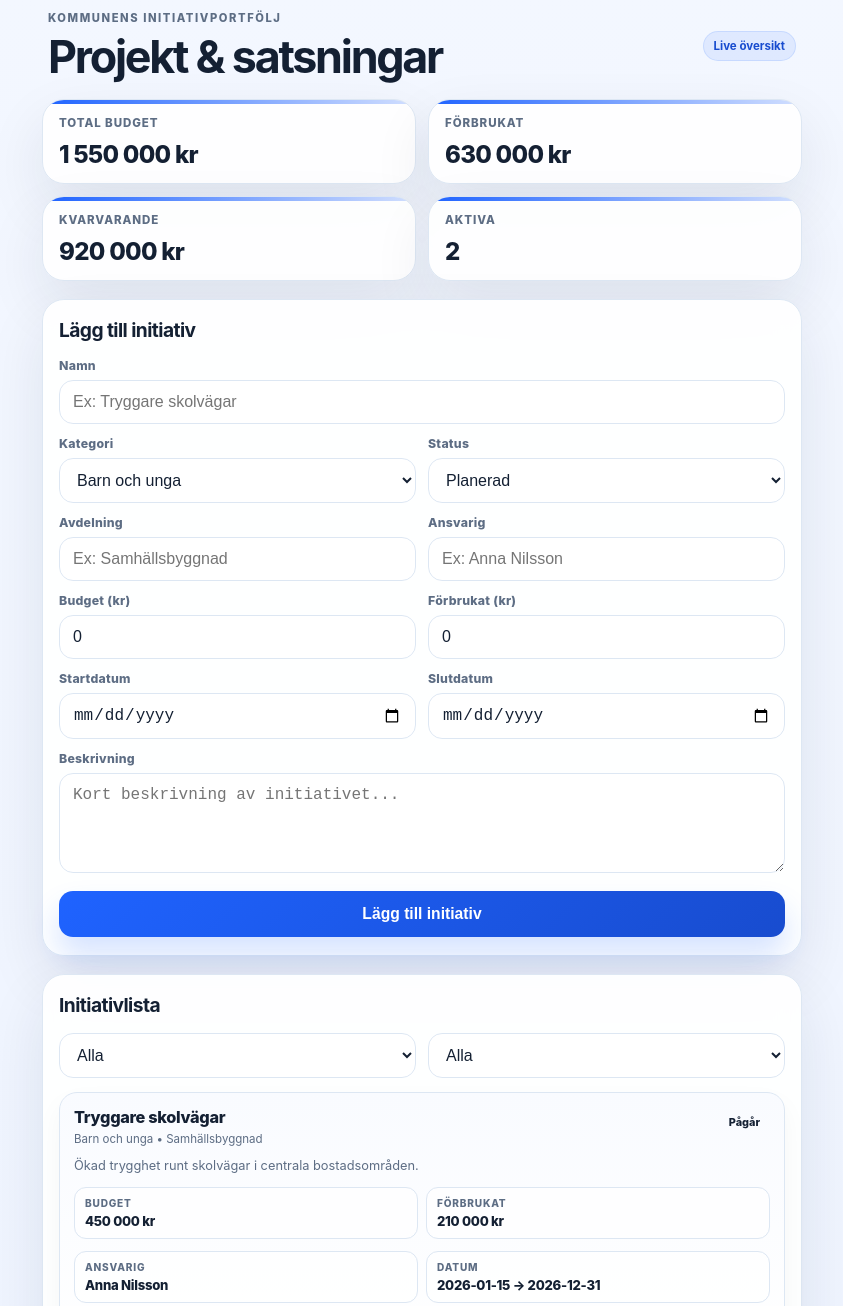
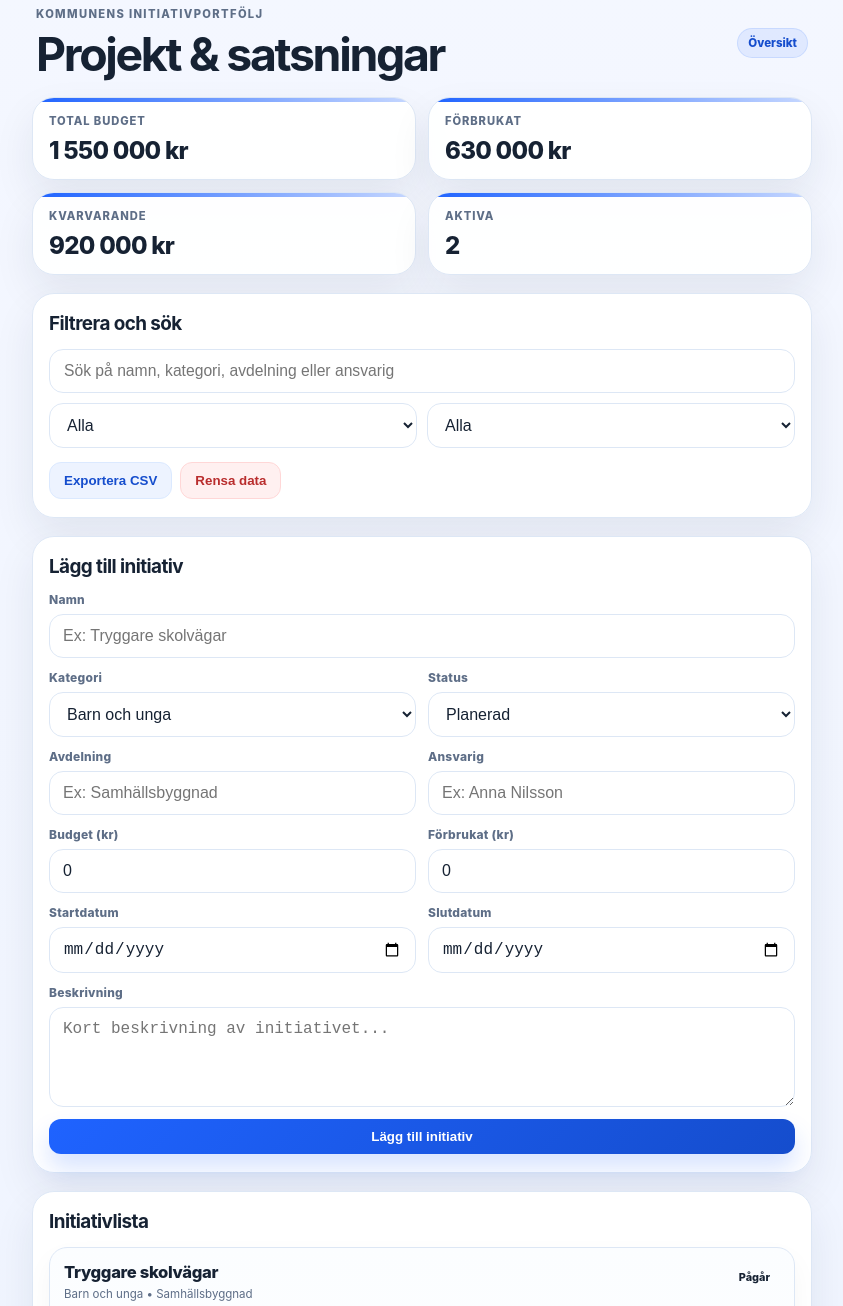
Before and after one commit to Annaben1/kommunens-portfolj, a plain HTML site: page index.html in a window 1280 px wide. Shown: the part 15-1321 px from the top of the page, without its empty margins (218-1061 px from the left). Drawn offline with Linux system fonts and the light colour scheme.

Commit message:
Uppgradera appen med modern layout, sökning, filter och CSV-export

```diff
--- a/index.html
+++ b/index.html
@@ -6,23 +6,23 @@
   <title>Kommunens initiativportfölj</title>
   <style>
     :root {
-      --bg: #f3f7ff;
+      --bg: #f4f7ff;
       --bg-2: #edf3ff;
-      --card: rgba(255,255,255,0.92);
+      --card: rgba(255,255,255,0.96);
       --panel: #f9fbff;
-      --text: #142033;
-      --muted: #5d6d84;
-      --line: #dde7f3;
+      --text: #162233;
+      --muted: #5e6e87;
+      --line: #dde7f5;
       --primary: #1f63ff;
-      --primary-dark: #184ccf;
-      --primary-soft: #ebf2ff;
+      --primary-dark: #154dcd;
+      --primary-soft: #eef5ff;
       --success: #1f8f5f;
-      --success-soft: #eafaf2;
-      --warning: #b86b00;
-      --warning-soft: #fff5e7;
-      --danger: #cc3d3d;
-      --danger-soft: #ffeaea;
-      --shadow: 0 24px 60px rgba(20, 32, 51, 0.09);
+      --success-soft: #ebfaf2;
+      --warning: #b26a04;
+      --warning-soft: #fff4e0;
+      --danger: #bf3b3b;
+      --danger-soft: #ffefef;
+      --shadow: 0 18px 42px rgba(24, 41, 68, 0.08);
       --radius: 22px;
     }
 
@@ -37,11 +37,11 @@
     }
 
     body {
-      padding: 18px 14px 30px;
+      padding: 18px 14px 28px;
     }
 
     .app {
-      max-width: 760px;
+      max-width: 780px;
       margin: 0 auto;
     }
 
@@ -51,19 +51,19 @@
       align-items: center;
       gap: 12px;
       margin-bottom: 18px;
-      padding: 8px 6px 0;
+      padding: 4px 4px 0;
     }
 
     .eyebrow {
       font-size: 0.7rem;
-      letter-spacing: 0.14em;
+      letter-spacing: 0.12em;
       text-transform: uppercase;
       color: var(--muted);
       font-weight: 800;
       margin: 0 0 8px;
     }
 
-    .header-pill {
+    .tag {
       display: inline-flex;
       align-items: center;
       background: rgba(31, 99, 255, 0.09);
@@ -72,12 +72,12 @@
       border-radius: 999px;
       padding: 7px 10px;
       font-size: 0.72rem;
-      font-weight: 700;
+      font-weight: 800;
     }
 
     h1 {
       margin: 0;
-      font-size: clamp(1.9rem, 5vw, 2.8rem);
+      font-size: clamp(1.9rem, 5vw, 2.9rem);
       line-height: 1.08;
       letter-spacing: -0.05em;
     }
@@ -90,12 +90,12 @@
     }
 
     .summary-card {
+      position: relative;
       background: var(--card);
       border: 1px solid var(--line);
       border-radius: var(--radius);
       box-shadow: var(--shadow);
       padding: 16px 16px 14px;
-      position: relative;
       overflow: hidden;
     }
 
@@ -104,39 +104,104 @@
       position: absolute;
       inset: 0 0 auto 0;
       height: 4px;
-      background: linear-gradient(90deg, var(--primary), rgba(31,99,255,0.2));
+      background: linear-gradient(90deg, var(--primary), rgba(31,99,255,0.25));
     }
 
     .summary-label {
-      font-size: 0.72rem;
+      margin: 0 0 8px;
       color: var(--muted);
+      font-size: 0.7rem;
+      font-weight: 800;
+      letter-spacing: 0.08em;
       text-transform: uppercase;
-      letter-spacing: 0.08em;
-      margin: 0 0 10px;
-      font-weight: 800;
     }
 
     .summary-value {
       margin: 0;
-      font-size: clamp(1.15rem, 3vw, 1.5rem);
+      font-size: clamp(1.12rem, 2.8vw, 1.5rem);
       font-weight: 800;
       letter-spacing: -0.03em;
     }
 
     .card {
-      background: rgba(255,255,255,0.92);
+      background: rgba(255,255,255,0.96);
       border: 1px solid var(--line);
       border-radius: var(--radius);
       box-shadow: var(--shadow);
       padding: 18px 16px;
       margin-bottom: 18px;
-      backdrop-filter: blur(12px);
+      backdrop-filter: blur(10px);
     }
 
     .card h2 {
-      margin: 0 0 16px;
-      font-size: 1.2rem;
+      margin: 0 0 14px;
+      font-size: 1.18rem;
       letter-spacing: -0.03em;
+    }
+
+    .toolbar {
+      display: grid;
+      grid-template-columns: 1fr;
+      gap: 10px;
+      margin-bottom: 14px;
+    }
+
+    .search-input {
+      width: 100%;
+      border-radius: 14px;
+      border: 1px solid var(--line);
+      background: #fff;
+      padding: 12px 14px;
+      font-size: 0.98rem;
+      color: var(--text);
+      outline: none;
+    }
+
+    .search-input:focus {
+      border-color: rgba(31,99,255,0.9);
+      box-shadow: 0 0 0 4px rgba(31,99,255,0.12);
+    }
+
+    .filter-row {
+      display: grid;
+      grid-template-columns: 1fr 1fr;
+      gap: 10px;
+    }
+
+    .action-row {
+      display: flex;
+      gap: 8px;
+      flex-wrap: wrap;
+      margin-top: 10px;
+    }
+
+    .btn {
+      border: none;
+      border-radius: 12px;
+      padding: 10px 14px;
+      font-weight: 800;
+      cursor: pointer;
+      transition: transform 0.15s ease;
+    }
+
+    .btn:active { transform: translateY(1px); }
+
+    .primary-btn {
+      background: linear-gradient(135deg, var(--primary), var(--primary-dark));
+      color: white;
+      box-shadow: 0 14px 24px rgba(31,99,255,0.18);
+    }
+
+    .secondary-btn {
+      background: #edf3ff;
+      color: var(--primary-dark);
+      border: 1px solid #dbe9ff;
+    }
+
+    .danger-btn {
+      background: #fff0f0;
+      color: #b92d2d;
+      border: 1px solid #ffd7d7;
     }
 
     form {
@@ -148,7 +213,7 @@
       display: flex;
       flex-direction: column;
       gap: 7px;
-      font-size: 0.77rem;
+      font-size: 0.75rem;
       font-weight: 800;
       color: var(--muted);
       letter-spacing: 0.02em;
@@ -163,7 +228,7 @@
       font-size: 1rem;
       color: var(--text);
       outline: none;
-      transition: border-color .18s ease, box-shadow .18s ease, transform .18s ease;
+      transition: border-color .18s ease, box-shadow .18s ease;
     }
 
     input:focus, select:focus, textarea:focus {
@@ -182,32 +247,13 @@
       gap: 12px;
     }
 
-    .primary-btn {
-      margin-top: 6px;
-      border: none;
-      border-radius: 14px;
-      padding: 14px 16px;
-      background: linear-gradient(135deg, var(--primary), var(--primary-dark));
-      color: #fff;
-      font-weight: 800;
-      font-size: 0.98rem;
-      box-shadow: 0 18px 30px rgba(31,99,255,0.18);
-    }
-
-    .toolbar {
-      display: grid;
-      grid-template-columns: 1fr 1fr;
-      gap: 12px;
-      margin-bottom: 14px;
-    }
-
     .list {
       display: grid;
       gap: 12px;
     }
 
     .item {
-      background: linear-gradient(180deg, var(--panel) 0%, #ffffff 100%);
+      background: linear-gradient(180deg, #fbfdff 0%, #ffffff 100%);
       border: 1px solid var(--line);
       border-radius: 18px;
       padding: 14px;
@@ -224,7 +270,7 @@
 
     .item-name {
       margin: 0;
-      font-size: 1.02rem;
+      font-size: 1.04rem;
       font-weight: 800;
       letter-spacing: -0.02em;
     }
@@ -251,30 +297,30 @@
     .status-planerad {
       background: var(--primary-soft);
       color: var(--primary-dark);
-      border-color: #dbe9ff;
+      border-color: #dfeaff;
     }
 
     .status-pagar {
       background: var(--success-soft);
       color: var(--success);
-      border-color: #d4f0df;
+      border-color: #d8f4e3;
     }
 
     .status-pausad {
       background: var(--warning-soft);
       color: var(--warning);
-      border-color: #f6e0b7;
+      border-color: #f7e0b7;
     }
 
     .status-avslutad {
       background: var(--danger-soft);
       color: var(--danger);
-      border-color: #ffd6d6;
+      border-color: #ffd9d9;
     }
 
     .description {
       color: var(--muted);
-      font-size: 0.8rem;
+      font-size: 0.82rem;
       line-height: 1.5;
       margin: 0 0 12px;
     }
@@ -295,7 +341,7 @@
 
     .mini-label {
       color: var(--muted);
-      font-size: 0.63rem;
+      font-size: 0.62rem;
       font-weight: 800;
       letter-spacing: 0.08em;
       text-transform: uppercase;
@@ -320,7 +366,7 @@
     }
 
     @media (max-width: 420px) {
-      .summary-grid, .grid-2, .toolbar, .item-grid {
+      .summary-grid, .grid-2, .filter-row, .item-grid {
         grid-template-columns: 1fr;
       }
 
@@ -337,7 +383,7 @@
         <p class="eyebrow">Kommunens initiativportfölj</p>
         <h1>Projekt &amp; satsningar</h1>
       </div>
-      <span class="header-pill">Live översikt</span>
+      <span class="tag">Översikt</span>
     </header>
 
     <section class="summary-grid">
@@ -359,6 +405,37 @@
       <div class="summary-card">
         <p class="summary-label">Aktiva</p>
         <p class="summary-value" id="aktiva">0</p>
+      </div>
+    </section>
+
+    <section class="card">
+      <h2>Filtrera och sök</h2>
+
+      <div class="toolbar">
+        <input id="searchInput" class="search-input" type="text" placeholder="Sök på namn, kategori, avdelning eller ansvarig" />
+        <div class="filter-row">
+          <select id="statusFilter">
+            <option>Alla</option>
+            <option>Planerad</option>
+            <option>Pågår</option>
+            <option>Pausad</option>
+            <option>Avslutad</option>
+          </select>
+
+          <select id="kategoriFilter">
+            <option>Alla</option>
+            <option>Barn och unga</option>
+            <option>IT och digitalisering</option>
+            <option>Miljö</option>
+            <option>Samhällsbyggnad</option>
+            <option>Kultur</option>
+          </select>
+        </div>
+      </div>
+
+      <div class="action-row">
+        <button class="btn secondary-btn" id="exportBtn" type="button">Exportera CSV</button>
+        <button class="btn danger-btn" id="resetBtn" type="button">Rensa data</button>
       </div>
     </section>
 
@@ -435,34 +512,12 @@
           <textarea id="beskrivning" placeholder="Kort beskrivning av initiativet..."></textarea>
         </label>
 
-        <button class="primary-btn" type="submit">Lägg till initiativ</button>
+        <button class="btn primary-btn" type="submit">Lägg till initiativ</button>
       </form>
     </section>
 
     <section class="card">
-      <div class="list-header">
       <h2>Initiativlista</h2>
-      </div>
-
-      <div class="toolbar">
-        <select id="statusFilter">
-          <option>Alla</option>
-          <option>Planerad</option>
-          <option>Pågår</option>
-          <option>Pausad</option>
-          <option>Avslutad</option>
-        </select>
-
-        <select id="kategoriFilter">
-          <option>Alla</option>
-          <option>Barn och unga</option>
-          <option>IT och digitalisering</option>
-          <option>Miljö</option>
-          <option>Samhällsbyggnad</option>
-          <option>Kultur</option>
-        </select>
-      </div>
-
       <div id="list" class="list"></div>
     </section>
   </div>
@@ -539,24 +594,39 @@
       document.getElementById('aktiva').textContent = aktiva;
     }
 
-    function renderList() {
+    function getFilteredProjects() {
+      const searchValue = document.getElementById('searchInput').value.trim().toLowerCase();
       const statusValue = document.getElementById('statusFilter').value;
       const categoryValue = document.getElementById('kategoriFilter').value;
 
-      const filtered = projects.filter(project => {
-        const statusMatch = statusValue === 'Alla' || project.status === statusValue;
-        const categoryMatch = categoryValue === 'Alla' || project.kategori === categoryValue;
-        return statusMatch && categoryMatch;
+      return projects.filter(project => {
+        const matchesStatus = statusValue === 'Alla' || project.status === statusValue;
+        const matchesCategory = categoryValue === 'Alla' || project.kategori === categoryValue;
+        const searchable = [
+          project.namn,
+          project.kategori,
+          project.avdelning,
+          project.ansvarigPerson,
+          project.beskrivning
+        ].join(' ').toLowerCase();
+
+        const matchesSearch = !searchValue || searchable.includes(searchValue);
+        return matchesStatus && matchesCategory && matchesSearch;
       });
+    }
 
+    function renderList() {
+      const filtered = getFilteredProjects();
       const list = document.getElementById('list');
 
       if (!filtered.length) {
-        list.innerHTML = '<div class="item"><p class="description">Inga initiativ matchar filtret.</p></div>';
+        list.innerHTML = '<div class="item"><p class="description">Inga initiativ matchar din sökning eller filtrering.</p></div>';
         return;
       }
 
-      list.innerHTML = filtered.map(project => `
+      list.innerHTML = filtered.map(project => {
+        const remaining = Number(project.budget || 0) - Number(project.forbrukat || 0);
+        return `
           <div class="item">
             <div class="item-top">
               <div>
@@ -582,28 +652,75 @@
 
             <div class="item-grid">
               <div class="mini">
+                <div class="mini-label">Kvar</div>
+                <div class="mini-value">${formatMoney(remaining)}</div>
+              </div>
+
+              <div class="mini">
                 <div class="mini-label">Ansvarig</div>
                 <div class="mini-value">${project.ansvarigPerson || '-'}</div>
               </div>
+            </div>
+
+            <div class="item-grid">
+              <div class="mini">
+                <div class="mini-label">Start</div>
+                <div class="mini-value">${project.startDatum || '-'}</div>
+              </div>
 
               <div class="mini">
-              <div class="mini-label">Datum</div>
-              <div class="mini-value">${project.startDatum || '-'} → ${project.slutDatum || '-'}</div>
+                <div class="mini-label">Slut</div>
+                <div class="mini-value">${project.slutDatum || '-'}</div>
               </div>
             </div>
 
             <button class="delete-btn" data-id="${project.id}">Ta bort</button>
           </div>
-      `).join('');
+        `;
+      }).join('');
 
       document.querySelectorAll('.delete-btn').forEach(btn => {
-        btn.addEventListener('click', (e) => {
-          const id = Number(e.target.dataset.id);
-          projects = projects.filter(p => p.id !== id);
+        btn.addEventListener('click', event => {
+          const id = Number(event.target.dataset.id);
+          projects = projects.filter(project => project.id !== id);
           saveProjects();
           render();
         });
       });
+    }
+
+    function exportCSV() {
+      const rows = [
+        ['Namn', 'Kategori', 'Avdelning', 'Ansvarig', 'Status', 'Budget', 'Förbrukat', 'Kvar', 'Startdatum', 'Slutdatum', 'Beskrivning']
+      ];
+
+      projects.forEach(project => {
+        const kvar = Number(project.budget || 0) - Number(project.forbrukat || 0);
+        rows.push([
+          project.namn,
+          project.kategori,
+          project.avdelning,
+          project.ansvarigPerson,
+          project.status,
+          project.budget,
+          project.forbrukat,
+          kvar,
+          project.startDatum,
+          project.slutDatum,
+          project.beskrivning || ''
+        ]);
+      });
+
+      const csv = rows.map(row => row.map(value => `"${String(value ?? '').replace(/"/g, '""')}"`).join(',')).join('\n');
+      const blob = new Blob([csv], { type: 'text/csv;charset=utf-8;' });
+      const link = document.createElement('a');
+      const url = URL.createObjectURL(blob);
+      link.href = url;
+      link.download = 'kommunens-initiativportfolj.csv';
+      document.body.appendChild(link);
+      link.click();
+      document.body.removeChild(link);
+      URL.revokeObjectURL(url);
     }
 
     function render() {
@@ -611,8 +728,8 @@
       renderList();
     }
 
-    document.getElementById('form').addEventListener('submit', function (e) {
-      e.preventDefault();
+    document.getElementById('form').addEventListener('submit', function (event) {
+      event.preventDefault();
 
       const namn = document.getElementById('namn').value.trim();
       if (!namn) return;
@@ -637,8 +754,17 @@
       render();
     });
 
+    document.getElementById('searchInput').addEventListener('input', renderList);
     document.getElementById('statusFilter').addEventListener('change', renderList);
     document.getElementById('kategoriFilter').addEventListener('change', renderList);
+    document.getElementById('exportBtn').addEventListener('click', exportCSV);
+    document.getElementById('resetBtn').addEventListener('click', () => {
+      if (confirm('Är du säker på att du vill rensa all data?')) {
+        projects = [];
+        saveProjects();
+        render();
+      }
+    });
 
     render();
   </script>
```
Lines whose indentation alone changed are shown as unchanged.
